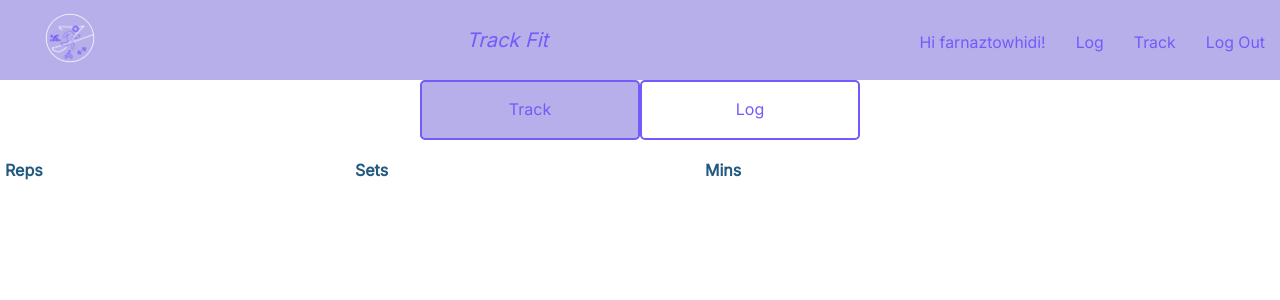
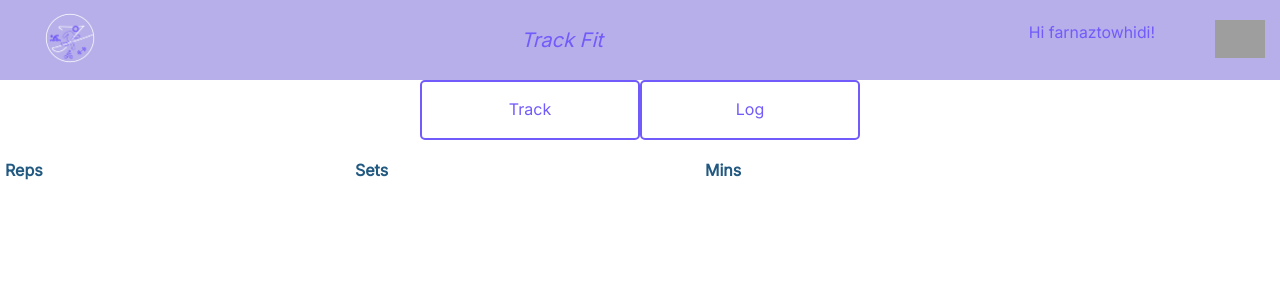
Before and after one commit to aerlikh17/track-fit-app, a Django app: page /clientExercise/track/1 in a window 1280 px wide. Shown: the top 300 px of the page. Run offline with Django 4.2, Linux system fonts and the light colour scheme; a user stored in the database is signed in; data that the repository does not hold is empty; grey boxes are pictures that could not be loaded.

Commit message:
updated navbar

```diff
--- a/main_app/static/css/style.css
+++ b/main_app/static/css/style.css
@@ -175,6 +175,11 @@ origin/ClientDailyLog-listing
 
 }
 
-.navButn--active {
+.navButn:active {
   background-color: #b7afe9;
 }
+
+.navButn:hover {
+  background-color: #b7afe9;
+
+}
--- a/main_app/templates/base.html
+++ b/main_app/templates/base.html
@@ -1,5 +1,4 @@
 {% load static %}
-
 <!DOCTYPE html>
 <html lang="en">
 <head>
@@ -12,26 +11,30 @@
 </head>
 <body>
   <header class="header">
-		<h1 class="logo"><a href=""><img id="logo-image" src="{% static 'images/Component 5.png'%}"></a>
+    <h1 class="logo"><a href=""><img id="logo-image" src="{% static 'images/Component 5.png'%}"></a>
     </h1>
     <h1 class="logo"><a href="">Track Fit</a>
     </h1>
       <ul class="main-nav">
         {% if user.is_authenticated %}
         <li><a href="">Hi {{ user.get_username }}!</a></li>
-        <li><a href="/clientExercise/{{ user.id }}">Log</a></li>
-        <li><a href="/clientExercise/track/{{ user.id }}">Track</a></li>
-        <li><a href="{% url 'logout' %}">Log Out</a></li>
+        <!-- <li><a href="/clientExercise/{{ user.id }}">Log</a></li>
+        <li><a href="/clientExercise/track/{{ user.id }}">Track</a></li> -->
+        <li><a href="{% url 'logout' %}"><img id="logo-image" src="http://cdn.onlinewebfonts.com/svg/img_337531.png"></a></li>
       {% else %}
         <li><a href="{% url 'signup' %}">Sign Up</a></li>
         <li><a href="{% url 'login' %}">Log In</a></li>
       {% endif %}
       </ul>
-	</header>
-
+  </header>
+  {% if user.is_authenticated %}
+  <div class="navButnContainer">
+    <a href="/clientExercise/track/{{ user.id }}" class="navButn navButn--active">Track</a>
+    <a href="/clientExercise/{{ user.id }}" class="navButn">Log</a>
+    </div>
+    {% endif %}
 {% block content %}
 {% endblock %}
-
   </main>
 </body>
 </html>
--- a/main_app/templates/clientExercise/log.html
+++ b/main_app/templates/clientExercise/log.html
@@ -22,6 +22,7 @@
     <td class="logUnittd"><input type="textbox" name="reps" value="{{CE.reps}}" size="5" disabled></td>
     <td class="logUnittd"><input type="textbox" name="sets" value="{{CE.sets}}" size="5" disabled></td>
     <td class="logUnittd"><input type="textbox" name="time" value="{{CE.time}}" size="5" disabled></td>
+    <br />
     <td><input type="textbox" name="note" size="40" value="{{ CE.note }}" disabled></td>
     <td>
       <form>
--- a/main_app/templates/clientExercise/track.html
+++ b/main_app/templates/clientExercise/track.html
@@ -1,9 +1,5 @@
 {% extends 'base.html' %}
 {% block content %}
-<div class="navButnContainer">
-  <a class="navButn navButn--active">Track</a>
-  <a class="navButn">Log</a>
-  </div>
 <h3>{{user.name}}</h3>
 {% load static %}
 
@@ -25,6 +21,7 @@
     <td class="logUnittd"><input type="textbox" name="reps" value="{{CE.reps}}" size="5" disabled></td>
     <td class="logUnittd"><input type="textbox" name="sets" value="{{CE.sets}}" size="5" disabled></td>
     <td class="logUnittd"><input type="textbox" name="time" value="{{CE.time}}" size="5" disabled></td>
+    <br />
     <td><input type="textbox" name="note" size="40" value="{{ CE.note }}" disabled></td>
   </tr>
   {% endfor %}
```
